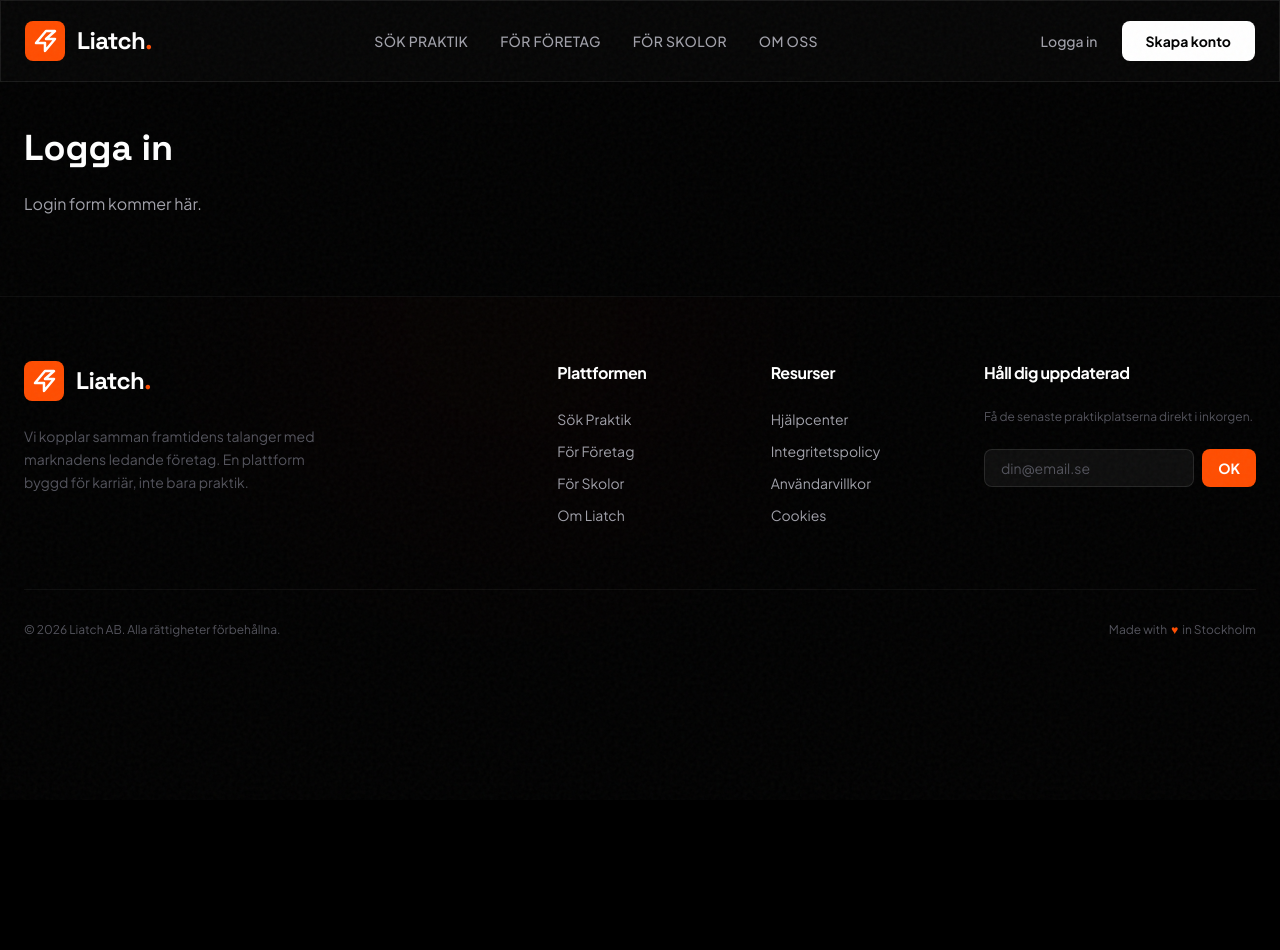
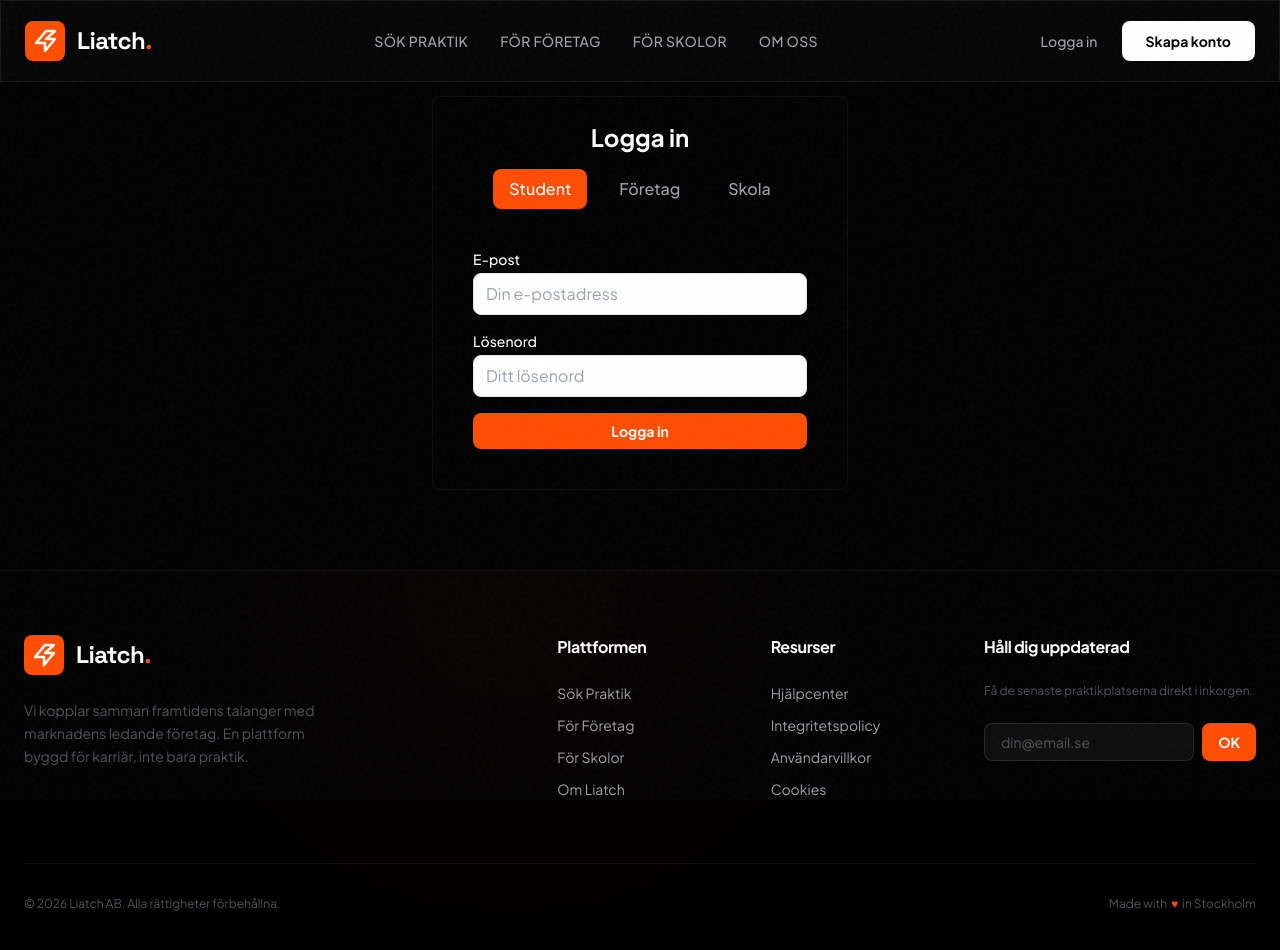
Before and after one commit to patriktjaderqvist/Liatch, a React (Vite) app in the folder frontend/: page /login in a window 1280 px wide. Shown: the top 950 px of the page. Before the commit the page ends 800 px from the top, so only its background shows below. Built offline with nearby package versions, Linux system fonts and the light colour scheme.

Commit message:
LoginPage v0, first draft

```diff
--- a/frontend/src/pages/LoginPage.jsx
+++ b/frontend/src/pages/LoginPage.jsx
@@ -1,10 +1,60 @@
-import React from 'react';
+import React, { useState } from 'react';
 
 export default function LoginPage() {
+    const [accountType, setAccountType] = useState('Student');
+
     return (
-        <div className="pt-32 px-6 max-w-7xl mx-auto">
-            <h1 className="text-4xl font-display font-bold text-text-main mb-6">Logga in</h1>
-            <p className="text-text-muted">Login form kommer här.</p>
+        <div className="relative max-w-md px-4 pt-24 mx-auto rounded-lg shadow-md bg-bg-main text-text-main">
+            <div className="p-6 border rounded-lg shadow-lg bg-bg-secondary border-fg/5">
+                <h1 className="mb-4 text-2xl font-bold text-center">Logga in</h1>
+
+                {/* Tabs for Account Types */}
+                <div className="flex justify-center mb-6 space-x-4">
+                    {['Student', 'Företag', 'Skola'].map((type) => (
+                        <button
+                            key={type}
+                            onClick={() => setAccountType(type)}
+                            className={`px-4 py-2 rounded-lg font-medium transition-all ${
+                                accountType === type
+                                    ? 'bg-accent text-white'
+                                    : 'bg-bg-hover text-text-muted hover:bg-bg-hover/80'
+                            }`}
+                        >
+                            {type}
+                        </button>
+                    ))}
+                </div>
+
+                <form className="p-4 space-y-4 rounded-lg bg-bg-secondary">
+                    {/* Email/School Email/Company Email */}
+                    <div>
+                        <label className="block mb-1 text-sm font-medium">{accountType === 'Student' ? 'E-post' : accountType === 'Företag' ? 'Företagsmail' : 'Mailadress till skolan'}</label>
+                        <input
+                            type="email"
+                            placeholder={accountType === 'Student' ? 'Din e-postadress' : accountType === 'Företag' ? 'Företagsmail' : 'Skolans e-postadress'}
+                            className="w-full px-3 py-2 border rounded-lg bg-bg-input border-border text-text-main focus:outline-none focus:ring-2 focus:ring-accent"
+                        />
+                    </div>
+
+                    {/* Password Input */}
+                    <div>
+                        <label className="block mb-1 text-sm font-medium">Lösenord</label>
+                        <input
+                            type="password"
+                            placeholder="Ditt lösenord"
+                            className="w-full px-3 py-2 border rounded-lg bg-bg-input border-border text-text-main focus:outline-none focus:ring-2 focus:ring-accent"
+                        />
+                    </div>
+
+                    {/* Submit Button */}
+                    <button
+                        type="submit"
+                        className="w-full py-2 text-sm font-bold text-center text-white rounded-lg bg-accent hover:bg-accent-hover focus:ring-2 focus:ring-offset-2 focus:ring-accent"
+                    >
+                        Logga in
+                    </button>
+                </form>
+            </div>
         </div>
     );
 }
```
